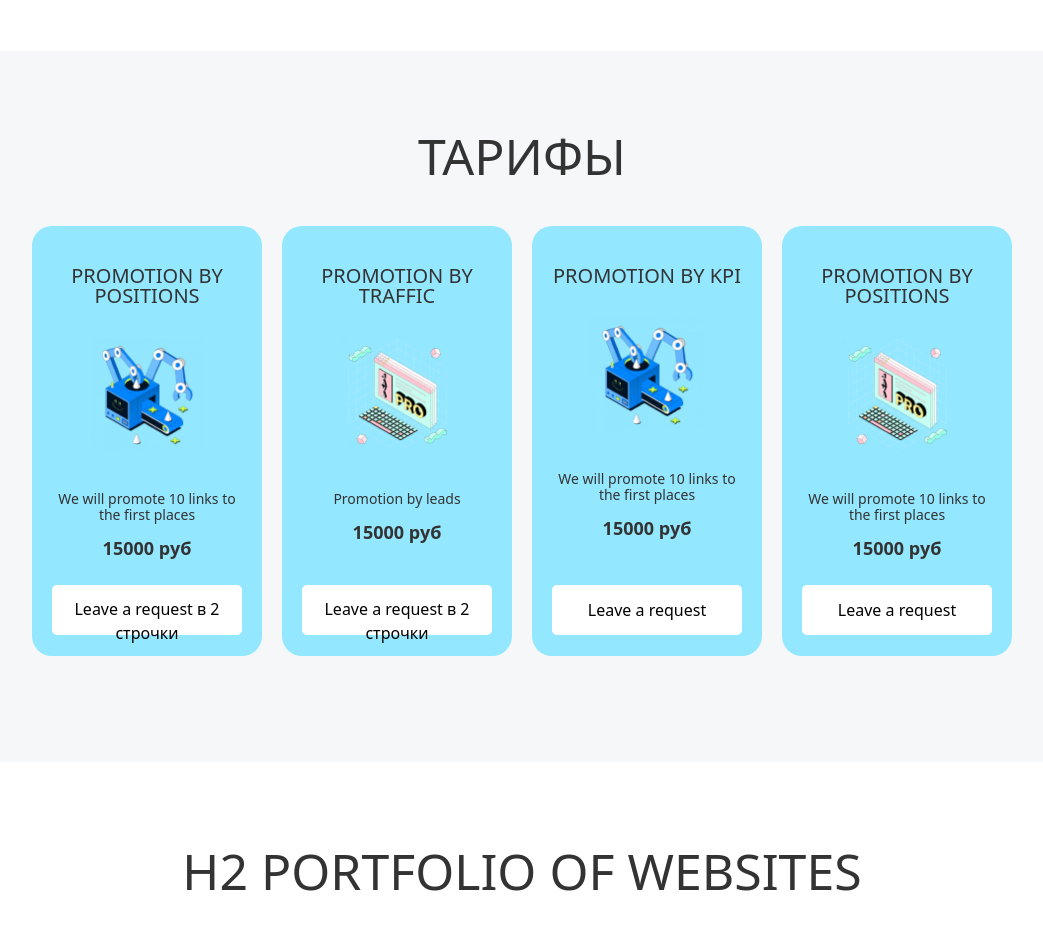
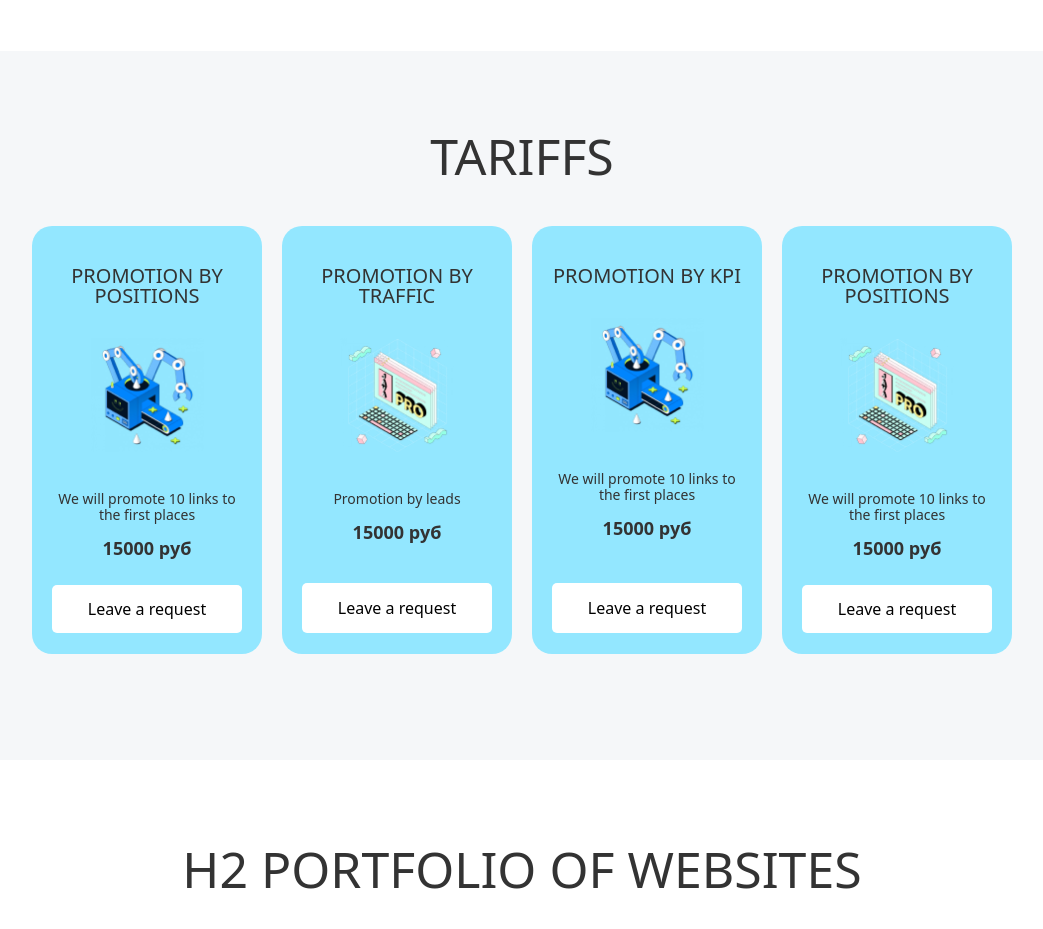
Before and after one commit to Vlad-Vasinev/alkk-vercel, a plain HTML site: page index.html in a window 1280 px wide. Shown: the part 3400-4329 px from the top of the page, without its empty margins (118-1161 px from the left). Drawn offline with nearby package versions, Linux system fonts and the light colour scheme.

Commit message:
Update index.html

```diff
--- a/index.html
+++ b/index.html
@@ -719,7 +719,7 @@ to our processing policy
                 <div class="col-12">
                     <h2 class="subtitle rates__title text-center"
                     data-aos="fade-up"
-                    >Тарифы</h2>
+                    >Tariffs</h2>
                 </div>
             </div>
             <div class="row rates__wrapper">
@@ -739,7 +739,7 @@ positions
                             We will promote 10 links to the first places
                             <span class="rates__price">15000 руб</span>
                         </h4>
-                        <button class="rates__btn">Leave a request                                  в 2 строчки</button>
+                        <button class="rates__btn">Leave a request</button>
                     </div>
                 </div>
                 <div class="rates__col col-lg-3 col-md-6 col-sm-12"
@@ -757,7 +757,7 @@ positions
                             Promotion by leads
                             <span class="rates__price">15000 руб</span>
                         </h4>
-                        <button class="rates__btn">Leave a request                                  в 2 строчки</button>
+                        <button class="rates__btn">Leave a request</button>
                     </div>
                 </div>
                 <div class="rates__col col-lg-3 col-md-6 col-sm-12"
```
